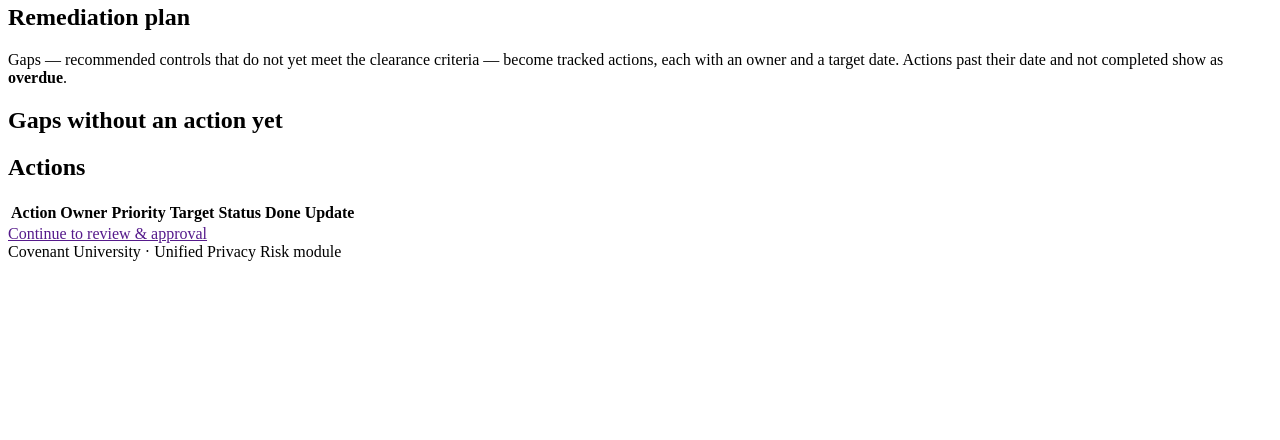
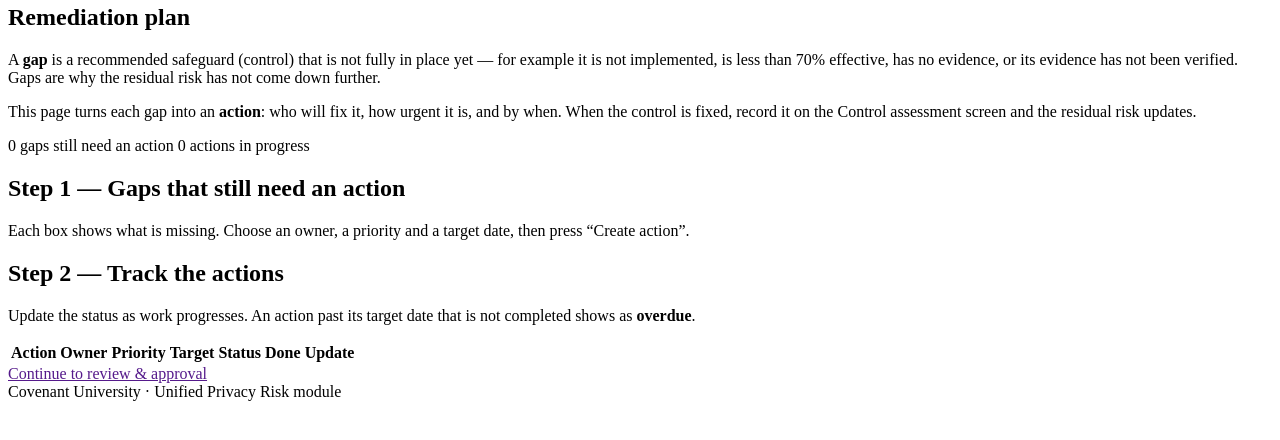
Before and after one commit to teamdataverse01/dpia, a PHP site: template templates/wizard/remediation.php in a window 1280 px wide. Shown: the part 99-539 px from the top of the page. Run offline with PHP 8.4, Linux system fonts and the light colour scheme; the template is opened without the code that fills it, so the values that code supplies are empty; some libraries are stand-ins or nearby versions.

Commit message:
Apply filters as soon as they change; explain the remediation plan page
Co-Authored-By: Claude Opus 5.5 <noreply@anthropic.com>

```diff
--- a/templates/dashboard/remediation.php
+++ b/templates/dashboard/remediation.php
@@ -14,7 +14,7 @@ $return = '/' . ltrim(substr($return, strlen(url(''))), '/');
     <a class="tile<?= $k === 'overdue' ? ' tile-alert' : '' ?>" href="<?= e(url('/remediation', $base + ['status' => $k])) ?>"<?= ($filters['status'] ?? '') === $k ? ' aria-current="true"' : '' ?>><div class="n"><?= (int) $n ?></div><div class="lbl"><?= e($lbl) ?></div></a>
   <?php endforeach; ?>
 </div>
-<form class="card filters" method="get" action="<?= e(url('/remediation')) ?>">
+<form class="card filters" method="get" action="<?= e(url('/remediation')) ?>" data-auto-submit>
   <div class="field"><label for="r-status">Status</label>
     <select id="r-status" name="status">
       <option value="">Any</option>
--- a/templates/partials/dashboard_filters.php
+++ b/templates/partials/dashboard_filters.php
@@ -1,5 +1,5 @@
 <?php /** @var array $filters @var array $departments @var string $action */ ?>
-<form class="card filters" method="get" action="<?= e(url($action)) ?>">
+<form class="card filters" method="get" action="<?= e(url($action)) ?>" data-auto-submit>
   <div class="field">
     <label for="f-type">Type</label>
     <select id="f-type" name="entity_type">
--- a/templates/wizard/remediation.php
+++ b/templates/wizard/remediation.php
@@ -4,13 +4,20 @@ include __DIR__ . '/../partials/entity_header.php';
 $id = (int) $e['id'];
 $return = "/assessments/{$id}/remediation";
 ?>
+<?php $openCount = count(array_filter($actions, fn ($a) => in_array($a['display_status'], ['open', 'in_progress', 'overdue'], true))); ?>
 <div class="card">
   <h2>Remediation plan</h2>
-  <p>Gaps — recommended controls that do not yet meet the clearance criteria — become tracked actions, each with an owner and a target date. Actions past their date and not completed show as <strong>overdue</strong>.</p>
+  <p>A <strong>gap</strong> is a recommended safeguard (control) that is not fully in place yet — for example it is not implemented, is less than 70% effective, has no evidence, or its evidence has not been verified. Gaps are why the residual risk has not come down further.</p>
+  <p>This page turns each gap into an <strong>action</strong>: who will fix it, how urgent it is, and by when. When the control is fixed, record it on the Control assessment screen and the residual risk updates.</p>
+  <div class="row">
+    <span class="tag<?= $gaps ? ' tag-bad' : ' tag-ok' ?>"><?= count($gaps) ?> gap<?= count($gaps) === 1 ? '' : 's' ?> still need an action</span>
+    <span class="tag"><?= (int) $openCount ?> action<?= $openCount === 1 ? '' : 's' ?> in progress</span>
+  </div>
 </div>
 
 <?php if ($gaps !== []): ?>
-  <h2>Gaps without an action yet</h2>
+  <h2>Step 1 — Gaps that still need an action</h2>
+  <p class="muted small">Each box shows what is missing. Choose an owner, a priority and a target date, then press “Create action”.</p>
   <?php foreach ($gaps as $g): $c = $g['control']; ?>
     <div class="card">
       <h3><?= e($c['title']) ?> <span class="tag"><?= e(ucfirst($c['category'])) ?></span><?php if ($g['mandatory_for_clearance']): ?> <span class="tag">mandatory</span><?php endif; ?></h3>
@@ -35,7 +42,8 @@ $return = "/assessments/{$id}/remediation";
 <?php endif; ?>
 
 <div class="card">
-  <h2>Actions</h2>
+  <h2>Step 2 — Track the actions</h2>
+  <p class="muted small">Update the status as work progresses. An action past its target date that is not completed shows as <strong>overdue</strong>.</p>
   <?php if ($actions === []): ?>
     <p class="muted">No remediation actions yet.</p>
   <?php else: ?>
@@ -63,7 +71,8 @@ $return = "/assessments/{$id}/remediation";
 <?php if ($canManage): ?>
   <form class="card" method="post" action="<?= e(url($return)) ?>" novalidate>
     <?= csrf_field() ?>
-    <h2>Add an action</h2>
+    <h2>Add any other action</h2>
+    <p class="muted small">For work that is not tied to one of the gaps above.</p>
     <div class="field">
       <label for="gap_description">What needs to be done?</label>
       <textarea id="gap_description" name="gap_description" required<?= aria_err($errors, 'gap_description') ?>><?= e($old['gap_description'] ?? '') ?></textarea>
```
Also changed, not shown: public/assets/js/app.js.
